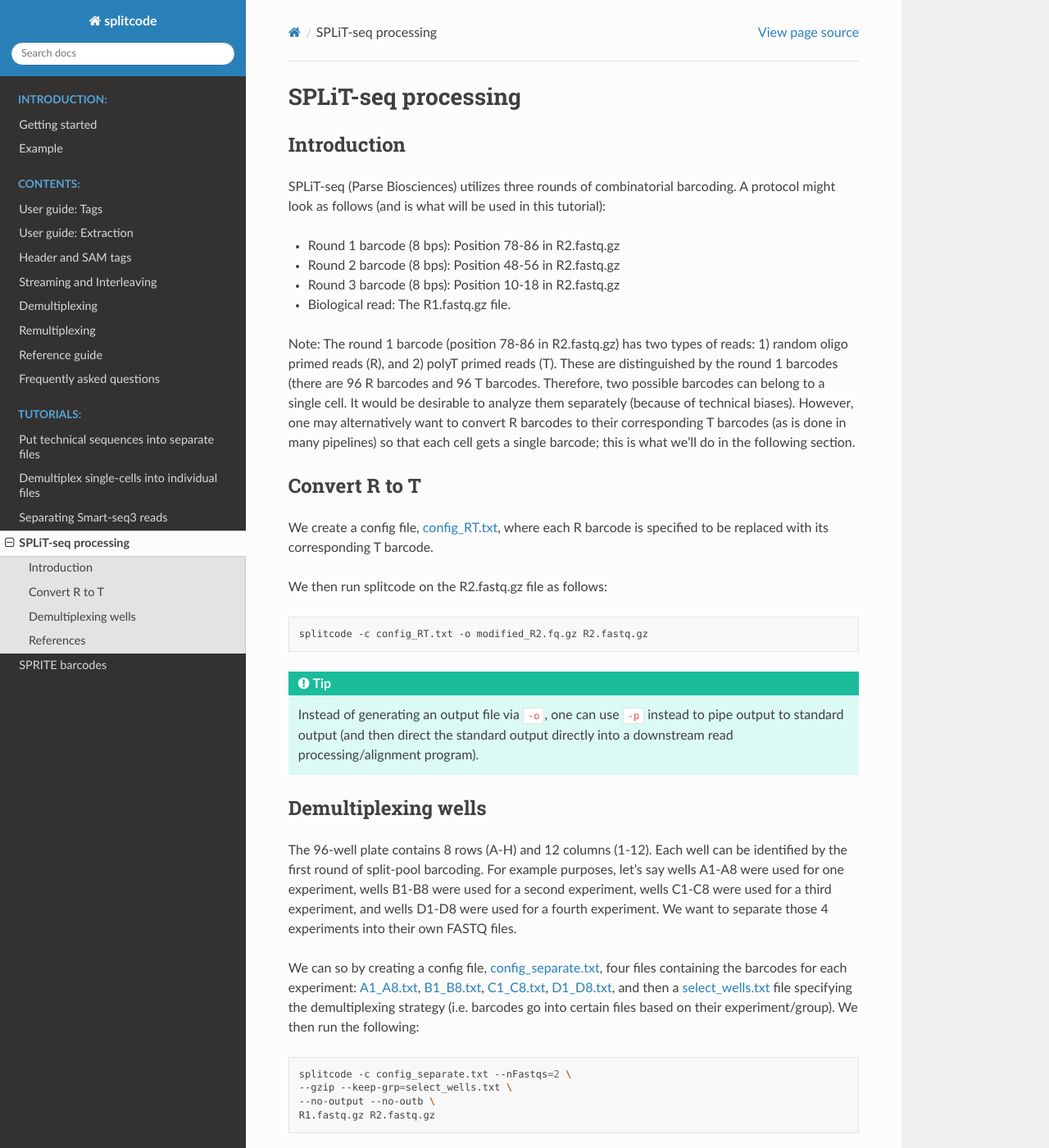
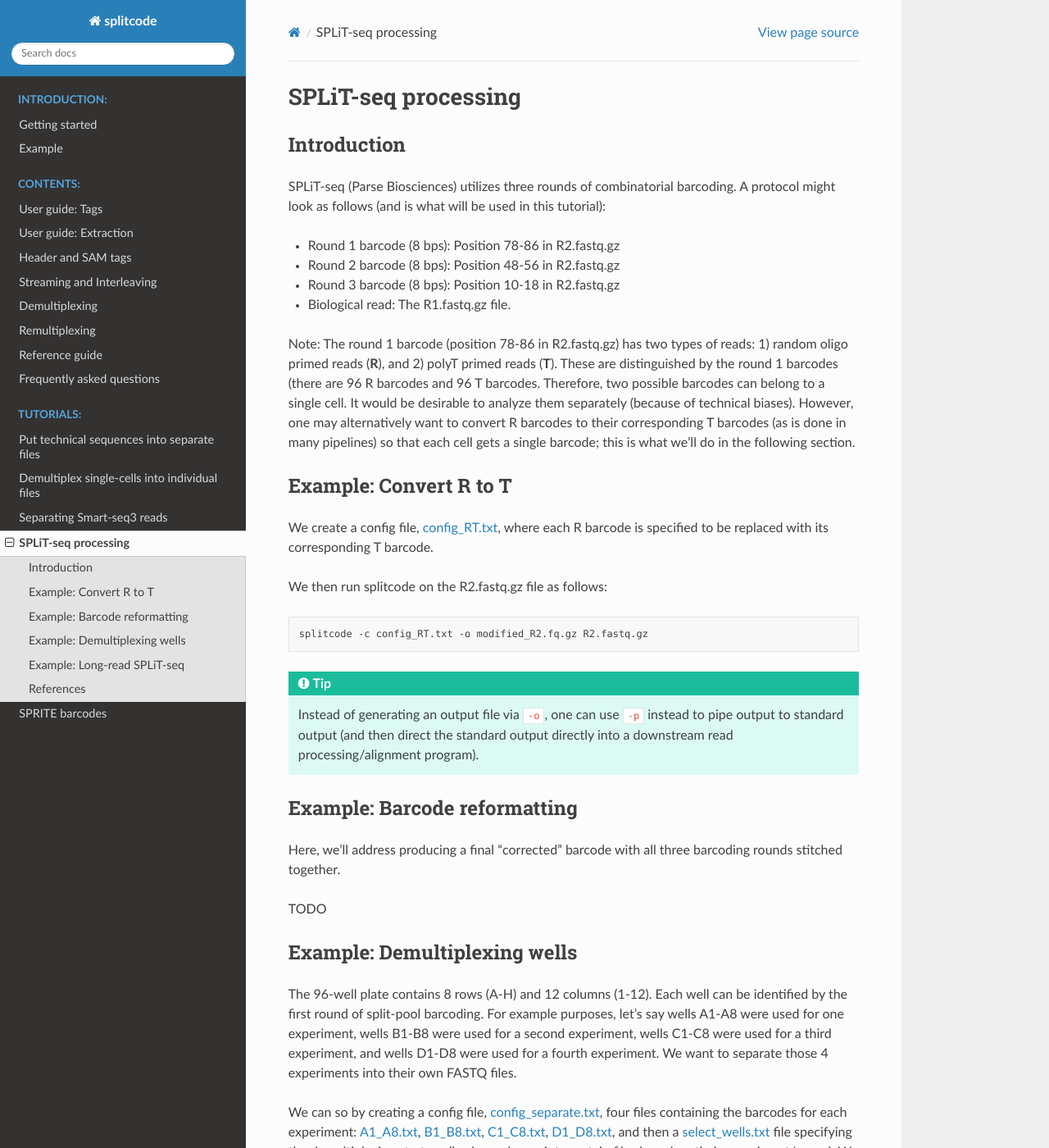
Before and after one commit to pachterlab/splitcode-tutorial, a Sphinx documentation site: the page built from docs/source/tutorials_splitseq.rst, in a window 1280 px wide and 1400 px high. Shown: the whole window at 82% size. Built offline with Sphinx 7.4.7 and the Read the Docs theme 2.0.0, drawn with Linux system fonts in a browser that asks for light colours; some of the changed text lies outside the part shown.

Commit message:
update splitseq

```diff
--- a/docs/source/tutorials_splitseq.rst
+++ b/docs/source/tutorials_splitseq.rst
@@ -13,11 +13,11 @@ SPLiT-seq (Parse Biosciences) utilizes three rounds of combinatorial barcoding.
 * Round 3 barcode (8 bps): Position 10-18 in R2.fastq.gz
 * Biological read: The R1.fastq.gz file.
 
-Note: The round 1 barcode (position 78-86 in R2.fastq.gz) has two types of reads: 1) random oligo primed reads (R), and 2) polyT primed reads (T). These are distinguished by the round 1 barcodes (there are 96 R barcodes and 96 T barcodes. Therefore, two possible barcodes can belong to a single cell. It would be desirable to analyze them separately (because of technical biases). However, one may alternatively want to convert R barcodes to their corresponding T barcodes (as is done in many pipelines) so that each cell gets a single barcode; this is what we'll do in the following section.
+Note: The round 1 barcode (position 78-86 in R2.fastq.gz) has two types of reads: 1) random oligo primed reads (**R**), and 2) polyT primed reads (**T**). These are distinguished by the round 1 barcodes (there are 96 R barcodes and 96 T barcodes. Therefore, two possible barcodes can belong to a single cell. It would be desirable to analyze them separately (because of technical biases). However, one may alternatively want to convert R barcodes to their corresponding T barcodes (as is done in many pipelines) so that each cell gets a single barcode; this is what we'll do in the following section.
 
 
-Convert R to T
-^^^^^^^^^^^^^^
+Example: Convert R to T
+^^^^^^^^^^^^^^^^^^^^^^^
 
 We create a config file, `config_RT.txt <https://raw.githubusercontent.com/pachterlab/splitcode-tutorial/main/uploads/splitseq/config_RT.txt>`_, where each R barcode is specified to be replaced with its corresponding T barcode.
 
@@ -32,8 +32,18 @@ We then run splitcode on the R2.fastq.gz file as follows:
    Instead of generating an output file via ``-o``, one can use ``-p`` instead to pipe output to standard output (and then direct the standard output directly into a downstream read processing/alignment program).
 
 
-Demultiplexing wells
-^^^^^^^^^^^^^^^^^^^^
+
+Example: Barcode reformatting
+^^^^^^^^^^^^^^^^^^^^^^^^^^^^^
+
+Here, we'll address producing a final "corrected" barcode with all three barcoding rounds stitched together.
+
+TODO
+
+
+
+Example: Demultiplexing wells
+^^^^^^^^^^^^^^^^^^^^^^^^^^^^^
 
 The 96-well plate contains 8 rows (A-H) and 12 columns (1-12). Each well can be identified by the first round of split-pool barcoding. For example purposes, let's say wells A1-A8 were used for one experiment, wells B1-B8 were used for a second experiment, wells C1-C8 were used for a third experiment, and wells D1-D8 were used for a fourth experiment. We want to separate those 4 experiments into their own FASTQ files.
 
@@ -57,6 +67,12 @@ The output will consist of a pair of files for each experiment:
 Where ``_0.fastq.gz`` corresponds to ``R1`` and ``_1.fastq.gz`` corresponds to ``R2`` (because splitcode uses zero-indexing).
 
 
+
+Example: Long-read SPLiT-seq
+^^^^^^^^^^^^^^^^^^^^^^^^^^^^
+
+TODO
+
 References
 ^^^^^^^^^^
 
```
Also changed, not shown: 3 other files.
